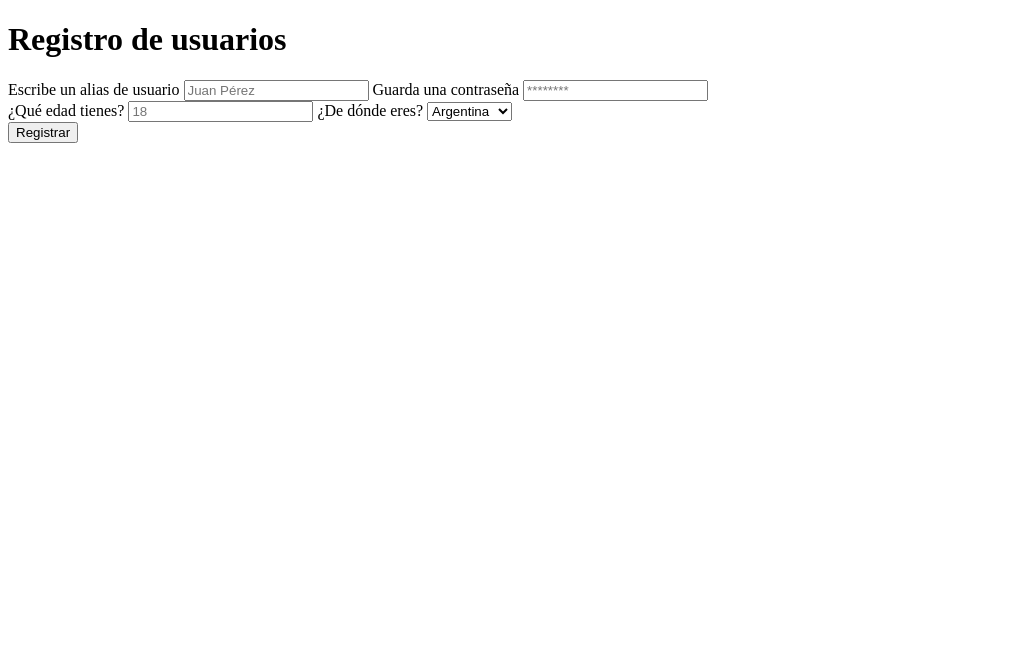
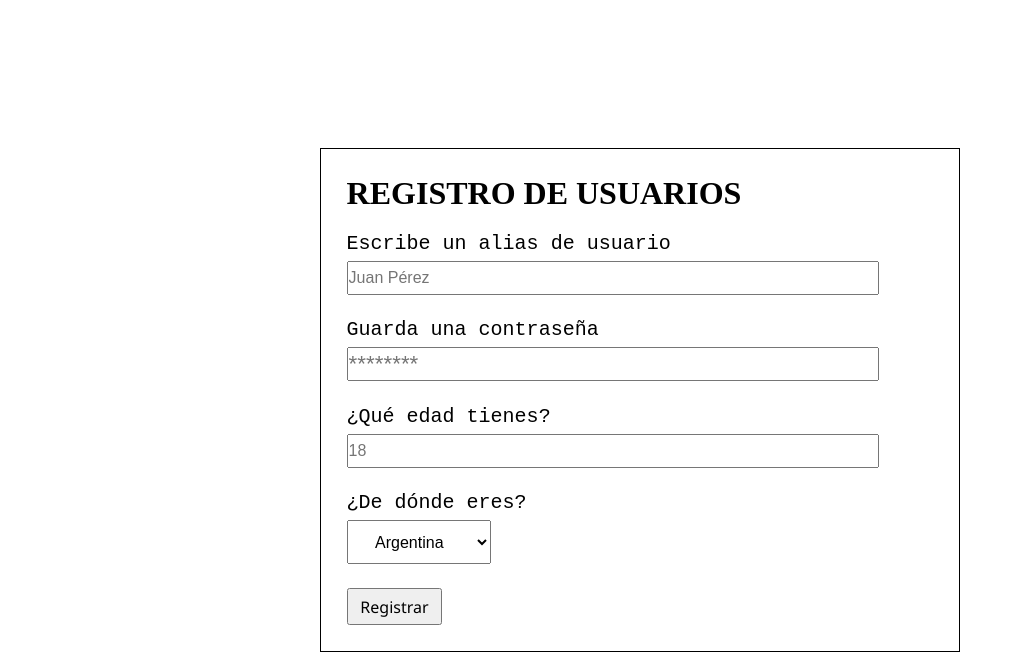
Before and after one commit to Espexus/BigBiceps, a plain HTML site: page frontend/registro.html in a window 1280 px wide. Shown: the whole page, without its empty margins (0-1015 px from the left). Drawn offline with Linux system fonts and the light colour scheme.

Commit message:
css de login y registro

```diff
--- /dev/null
+++ b/frontend/css/login.css
@@ -0,0 +1,61 @@
+* {
+    padding: 0;
+    margin: 0;
+}
+html {
+    font-size: 16px;
+}
+
+/* cajas principales */
+.caja-contenido {
+    width: 100wh;
+    height: 100vh;
+    display: flex;
+    align-items: center;
+    justify-content: center;
+}
+.formulario {
+    width: 50%;
+    box-sizing: border-box;
+    border: 1px solid black;
+    padding: 2%;
+}
+
+/* texto y contenido */
+h1 {
+    font-size: 2.2m;
+    text-transform: uppercase;
+    margin-bottom: 2.5%;
+}
+label, input {
+    display: block;
+}
+label {
+    font-size: 1.25em;
+    padding: 1% 0;
+    font-family: monospace;
+}
+input[type ="text"], input[type="password"], .campo-input {
+    margin-bottom: 3%;
+    height: 30px;
+    width: 90%;
+    font-size: 1em;
+    color: rgb(45, 45, 45);
+}
+input[type="password"] {
+    font-size: 1.4em;
+}
+.boton {
+    padding: 1% 2%;
+    margin-top: 4%;
+    font-size: 1em;
+    font-family: 'Segoe UI', Tahoma, Geneva, Verdana, sans-serif;
+}
+
+/* estilo para el select del registro */
+select {
+    padding: 2% 4%;
+    font-size: 1em;
+}
+
+/* parte responsive */
--- a/frontend/registro.html
+++ b/frontend/registro.html
@@ -5,10 +5,11 @@
     <meta name="viewport" content="width=device-width, initial-scale=1.0">
     <title>Registro de usuarios</title>
 
-    <link rel="stylesheet" href="style.css">
-    <link rel="shortcut icon" href="favicon.ico" type="image/x-icon">
+    <link rel="stylesheet" href="css/login.css">
+    <link rel="shortcut icon" href="imgs/icono.jpg" type="image/x-icon">
 </head>
 <body>
+    <div class="caja-contenido">
         <form id="formularioRegistro" class="formulario" action="" method="POST">
             <h1>Registro de usuarios</h1>
             <div class="caja-formulario">
@@ -21,7 +22,7 @@
 
             <div class="caja-formulario">
                 <label for="edad">¿Qué edad tienes?</label>
-            <input type="number" name="edad" id="edad" placeholder="18">
+                <input type="number" class="campo-input" name="edad" id="edad" placeholder="18">
 
                 <label for="nacionalidad">¿De dónde eres?</label>
                 <select name="nacionalidad" id="nacionalidad">
@@ -33,8 +34,10 @@
                 </select>
             </div>
 
-        <input type="submit" value="Registrar">
+            <input type="submit" class="boton" value="Registrar">
         </form>
+    </div>
+
 
 
     <script src=""></script>
```
Also changed, not shown: frontend/entrenos.html (+1 -1 lines), frontend/index.html (+1 -1 lines), frontend/login.html (+5 -3 lines), frontend/mis-entrenos.html (+1 -1 lines), frontend/perfil.html (+1 -1 lines), frontend/registrar-entrenos.html (+1 -1 lines), frontend/imgs/icono.jpg (added). Lines whose indentation alone changed are shown as unchanged.
